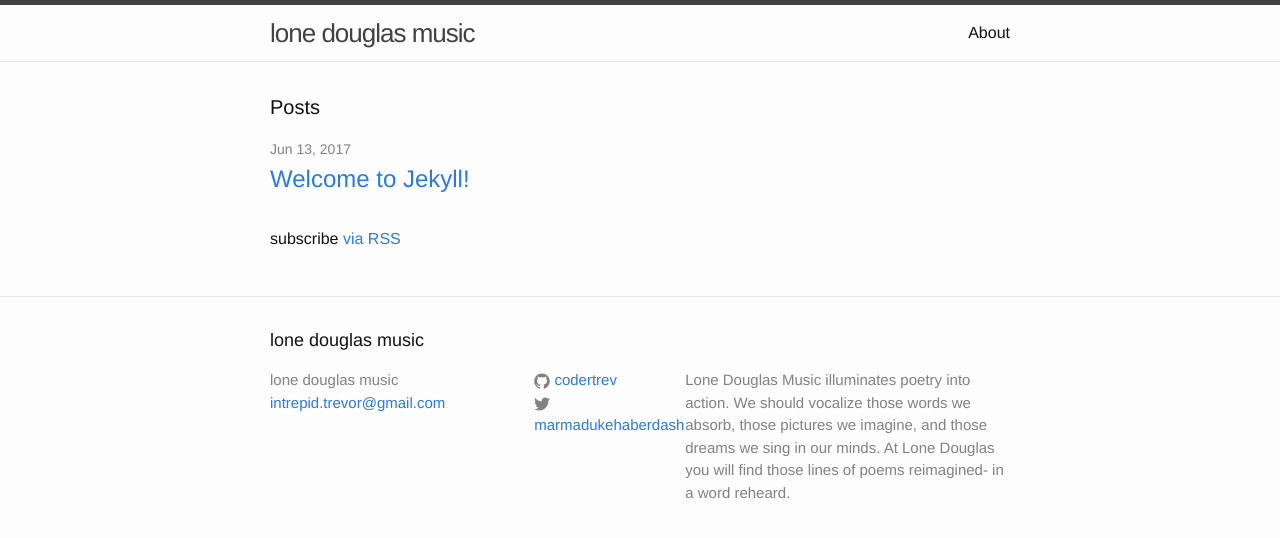
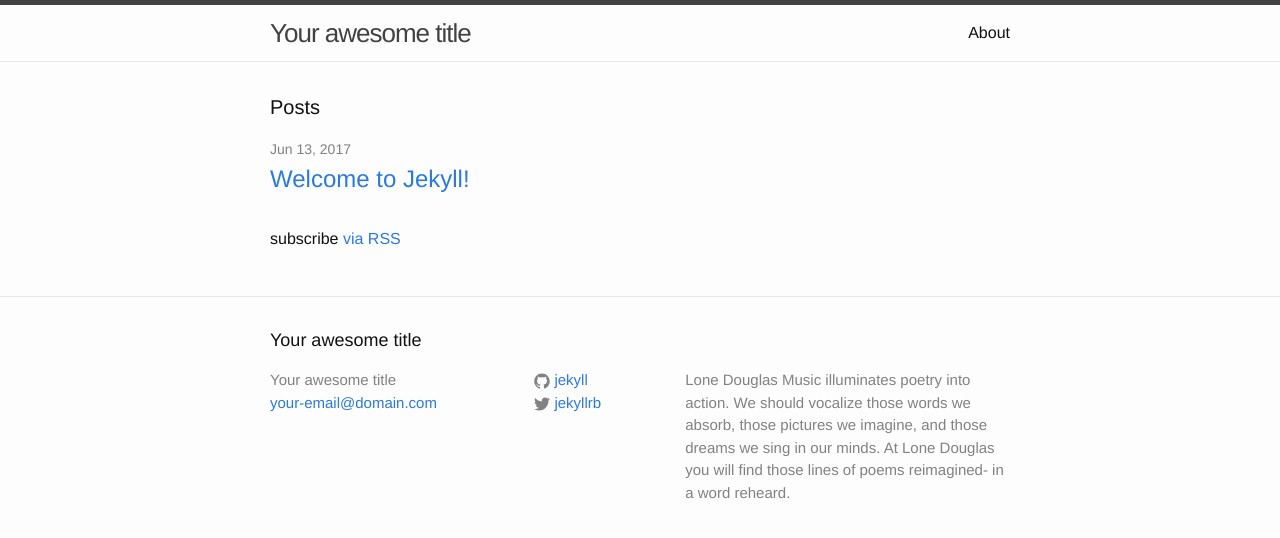
Before and after one commit to codertrev/coder-trev.github.io, a Jekyll site: the page built from index.html, in a window 1280 px wide. Shown: the top 538 px of the page. Built offline with Jekyll 4.4.1, drawn with Linux system fonts in a browser that asks for light colours.

Commit message:
Update _config.yml

```diff
--- a/_config.yml
+++ b/_config.yml
@@ -6,15 +6,15 @@
 # 'jekyll serve'. If you change this file, please restart the server process.
 
 # Site settings
-title: lone douglas music
-email: intrepid.trevor@gmail.com
+title: Your awesome title
+email: your-email@domain.com
 description: > # this means to ignore newlines until "baseurl:"
   Lone Douglas Music illuminates poetry into action. We should vocalize those words we absorb, those pictures we imagine, and those dreams we sing in our minds. At Lone Douglas you will find those lines of poems reimagined- in a word reheard.
 # It will appear in your document head meta (for Google search results) and in your feed.xml site description.
 baseurl: "" # the subpath of your site, e.g. /blog
 url: "http://yourdomain.com" # the base hostname & protocol for your site
-twitter_username: marmadukehaberdash
-github_username:  codertrev
+twitter_username: jekyllrb
+github_username:  jekyll
 
 # Build settings
 markdown: kramdown
```
